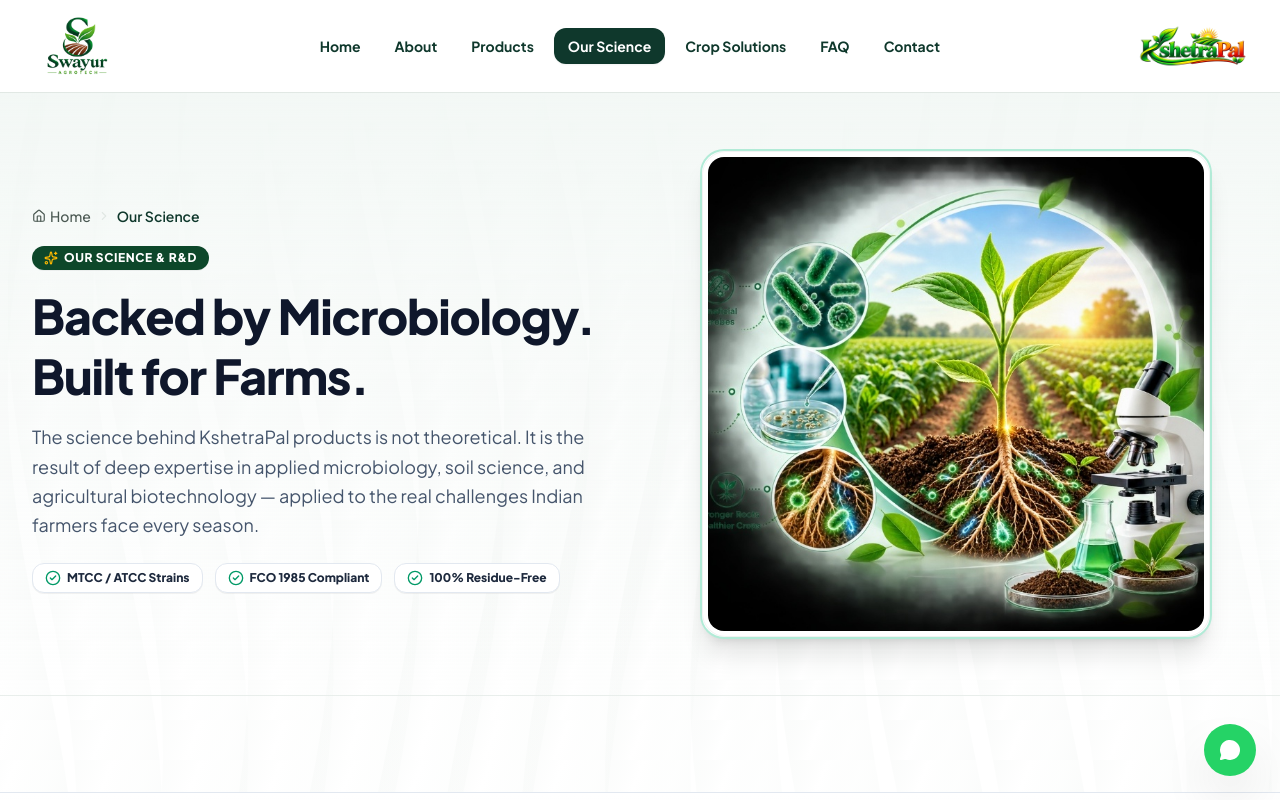
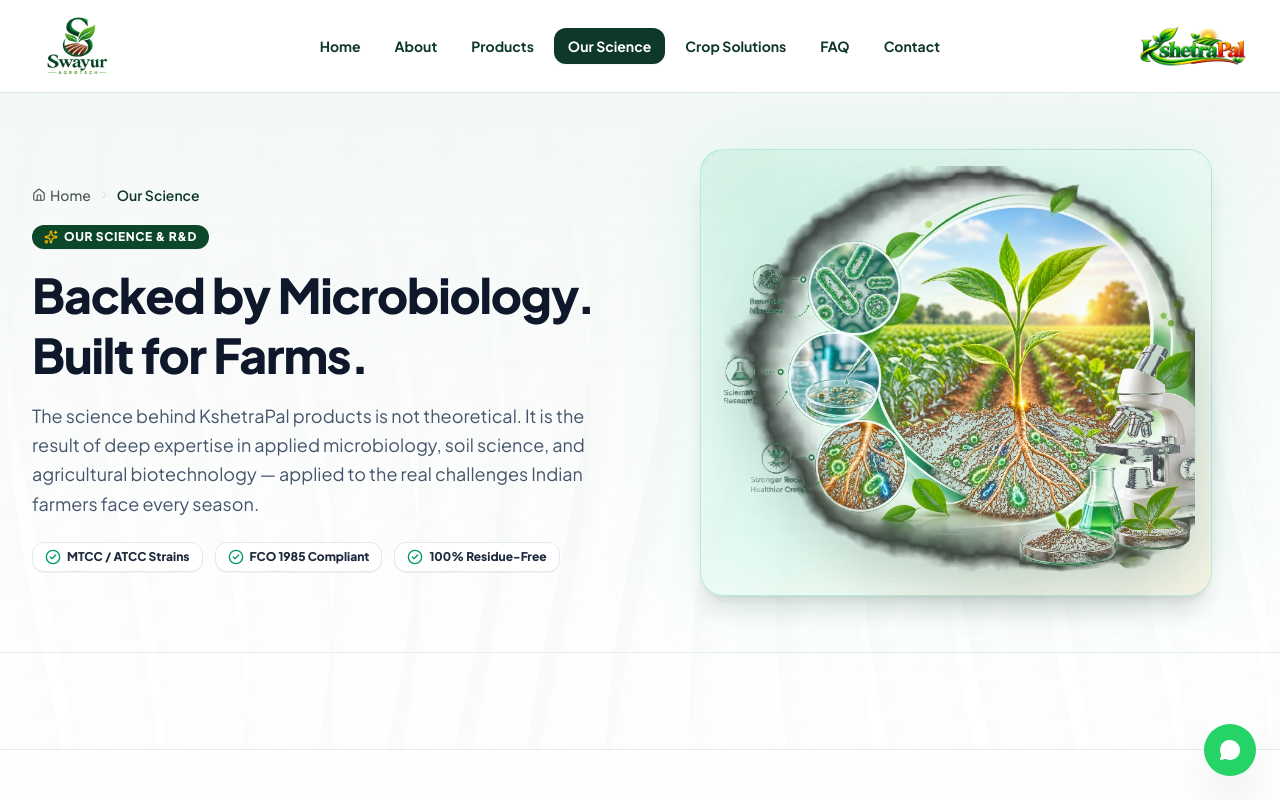
Before and after one commit to dakshsoni1005/Swayur_Website, a Next.js app: page /our-science in a window 1280 px wide. Shown: the top 800 px of the page. Built offline with nearby package versions, Linux system fonts and the light colour scheme; no server answers.

Commit message:
feat: update Our Science hero to render transparent PNG graphic

```diff
--- a/src/app/our-science/page.tsx
+++ b/src/app/our-science/page.tsx
@@ -89,18 +89,20 @@
               </div>
             </div>
 
-            {/* Right Column: User Science Microbiology Asset Illustration */}
+            {/* Right Column: Transparent Microbiology Science Illustration */}
             <div className="lg:col-span-6 flex justify-center">
-              <div className="relative w-full max-w-lg rounded-3xl overflow-hidden shadow-xl border-2 border-emerald-500/30 group bg-white p-1.5">
+              <div className="relative w-full max-w-lg p-3 sm:p-4 rounded-3xl bg-gradient-to-br from-emerald-500/10 via-emerald-50/40 to-amber-500/10 border border-emerald-500/20 backdrop-blur-sm shadow-xl flex items-center justify-center group">
+                {/* Ambient Soft Radial Glow */}
+                <div className="absolute inset-0 bg-emerald-400/10 rounded-3xl blur-2xl pointer-events-none group-hover:bg-emerald-400/20 transition-colors" />
+
                 <Image
-                  src="/images/science/microbiology-science-hero.jpg"
+                  src="/images/science/microbiology-science-hero.png"
                   alt="Swayur Agrotech Applied Microbiology & Soil Science"
-                  width={714}
-                  height={682}
+                  width={784}
+                  height={677}
                   priority
-                  className="w-full h-auto object-contain rounded-2xl transition-transform duration-500 group-hover:scale-105"
+                  className="w-full h-auto object-contain drop-shadow-2xl transition-transform duration-500 group-hover:scale-105 relative z-10"
                 />
-                <div className="absolute inset-0 ring-1 ring-inset ring-black/5 rounded-3xl pointer-events-none" />
               </div>
             </div>
           </div>
```
